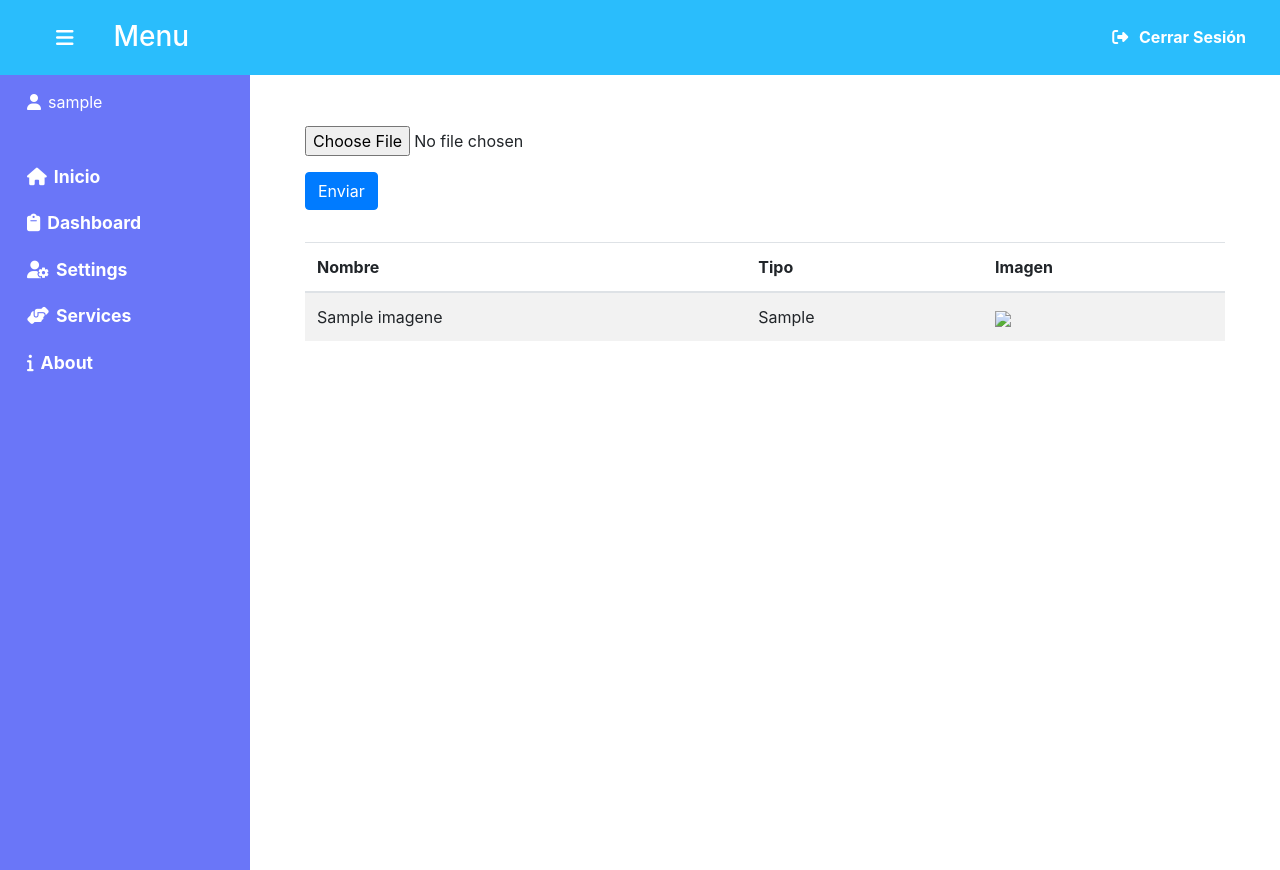
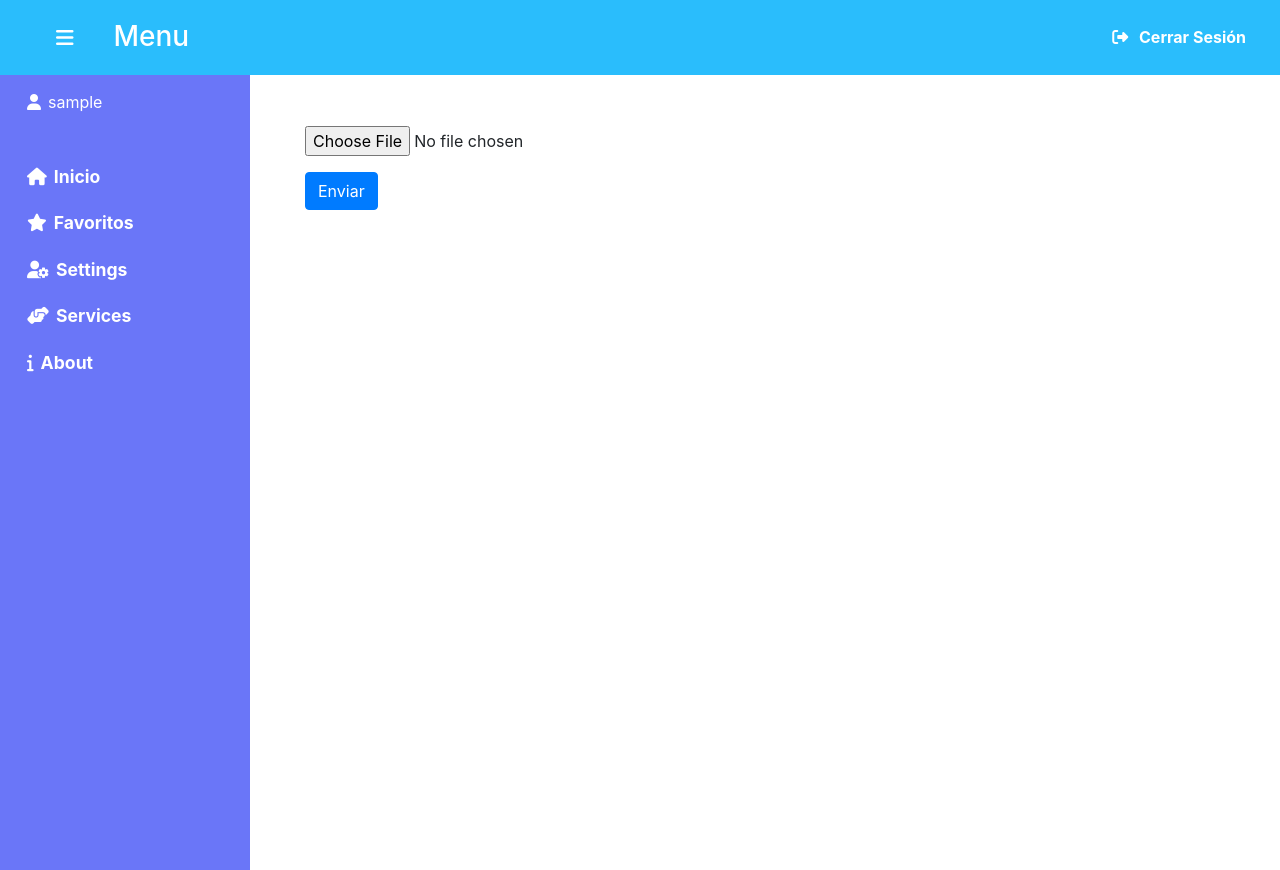
Before and after one commit to lcs1996/tfg-Luis, a PHP site: page /layouts/menuvertical.php in a window 1280 px wide. Run offline with PHP 8.4, Linux system fonts and the light colour scheme; the visitor is signed in with stand-in values (Sample User, id 1); tables that the repository leaves empty or names only in its code hold one stand-in row (values such as "Sample post"); some libraries are stand-ins or nearby versions.

Commit message:
Add files via upload

```diff
--- /dev/null
+++ b/contenido.php
@@ -0,0 +1,7 @@
+<?php
+
+include("ropa/images.php");
+
+include("ropa/leeimagen.php");
+
+?>
--- a/funciones/estilo.css
+++ b/funciones/estilo.css
@@ -209,3 +209,21 @@ body {
       display: none;
     }
   }
+
+  /* Galeria */
+
+.close {
+			font-size: 1.5rem;
+		}
+
+		.col-12 img {
+			opacity: 0.7;
+			cursor: pointer;
+			margin: 2rem;
+			width: 100%;
+		}
+
+		.col-12 img:hover {
+			opacity: 1;
+			box-shadow: 0 4px 8px 0 rgba(0, 0, 0, 0.2), 0 6px 20px 0 rgba(0, 0, 0, 0.19);
+		}
--- a/layouts/header.php
+++ b/layouts/header.php
@@ -10,7 +10,7 @@
                 <a class="nav-link" href="index.php">Inicio</a>
             </li>
             <li class="nav-item">
-                <a class="nav-link" href="//codeply.com">Codeply</a>
+                <a class="nav-link" href="//codeply.com"></a>
             </li>
             <li class="nav-item">
                 <a class="nav-link" href="#">Ayuda</a>
--- a/layouts/menuvertical.php
+++ b/layouts/menuvertical.php
@@ -55,7 +55,7 @@ $usuario = $_SESSION['username'];
           <a href="../index.php"><i class="fas fa-home"></i>Inicio</a>
         </li>
         <li>
-          <a href=""><i class="fas fa-clipboard"></i>Dashboard</a>
+          <a href=""><i class="fas fa-star"></i>Favoritos</a>
         </li>
         <li>
           <a href=""><i class="fas fa-user-cog"></i>Settings</a>
@@ -70,9 +70,9 @@ $usuario = $_SESSION['username'];
     </nav>
     <div id="content">
       <?php
-      include("../ropa/images.php");
 
-      include("../ropa/leeimagen.php");
+      include("../contenido.php");
+
       ?>
     </div>
   </div>
@@ -81,6 +81,7 @@ $usuario = $_SESSION['username'];
   <script src="https://cdn.jsdelivr.net/npm/popper.js@1.16.0/dist/umd/popper.min.js" integrity="sha384-Q6E9RHvbIyZFJoft+2mJbHaEWldlvI9IOYy5n3zV9zzTtmI3UksdQRVvoxMfooAo" crossorigin="anonymous"></script>
   <script src="https://stackpath.bootstrapcdn.com/bootstrap/4.4.1/js/bootstrap.min.js" integrity="sha384-wfSDF2E50Y2D1uUdj0O3uMBJnjuUD4Ih7YwaYd1iqfktj0Uod8GCExl3Og8ifwB6" crossorigin="anonymous"></script>
   <script src="../funciones/script.js"></script>
+
 </body>
 
 </html>
--- a/ropa/images.php
+++ b/ropa/images.php
@@ -16,6 +16,8 @@
         <div class="row">
             <div class="col-12">
                 <?php
+                session_start();
+                $usuario = $_SESSION['username'];
                 if (isset($_REQUEST['guardar'])) {
                     if (isset($_FILES['foto']['name'])) {
                         $tipoArchivo = $_FILES['foto']['type'];
@@ -24,9 +26,8 @@
                         $imagenSubida = fopen($_FILES['foto']['tmp_name'], 'r');
                         $binariosImagen = fread($imagenSubida, $tamanoArchivo);
                         $con = mysqli_connect("localhost", "root", "", "tfg");
-
                         $binariosImagen = mysqli_escape_string($con, $binariosImagen);
-                        $query = "INSERT INTO imagenes (nombre,imagen,tipo) values ('" . $nombreArchivo . "','" . $binariosImagen . "','" . $tipoArchivo . "')";
+                        $query = "INSERT INTO imagenes (email,nombre,categoria,imagen,tipo) values ('" . $nombreArchivo . "','" . $binariosImagen . "','" . $tipoArchivo . "')";
                         $res = mysqli_query($con, $query);
                         if ($res) {
                 ?>
--- a/ropa/leeimagen.php
+++ b/ropa/leeimagen.php
@@ -6,44 +6,45 @@
     <!-- Required meta tags -->
     <meta charset="utf-8">
     <meta name="viewport" content="width=device-width, initial-scale=1, shrink-to-fit=no">
-
+    <link rel="stylesheet" href="../funciones/estilo.css">
     <!-- Bootstrap CSS -->
     <link rel="stylesheet" href="https://stackpath.bootstrapcdn.com/bootstrap/4.3.1/css/bootstrap.min.css" integrity="sha384-ggOyR0iXCbMQv3Xipma34MD+dH/1fQ784/j6cY/iJTQUOhcWr7x9JvoRxT2MZw1T" crossorigin="anonymous">
 </head>
+<style>
 
+        .close {
+          font-size: 1.5rem;
+        }
+
+        .col-12 img {
+          opacity: 0.7;
+          cursor: pointer;
+          margin: 2rem;
+          width: 100%;
+        }
+
+        .col-12 img:hover {
+          opacity: 1;
+            box-shadow: 0 4px 8px 0 rgba(0, 0, 0, 0.2), 0 6px 20px 0 rgba(0, 0, 0, 0.19);
+        }
+            </style>
 <body>
-    <div class="container mt-3">
-        <div class="row">
-            <div class="col-12">
-                <table class="table table-striped">
-                    <thead class="thead-inverse">
-                        <tr>
-                            <th>Nombre</th>
-                            <th>Tipo</th>
-                            <th>Imagen</th>
-                        </tr>
-                    </thead>
-                    <tbody>
+    <div class="container">
+        <div class="row d-flex flex-wrap align-items-center" data-toggle="modal" data-target="#lightbox">
+
                 <?php
                 $con = mysqli_connect("localhost", "root", "", "tfg");
                 $query = "SELECT nombre,tipo,imagen FROM imagenes;";
                 $res = mysqli_query($con, $query);
                 while ($row = mysqli_fetch_assoc($res)) {
                 ?>
-                            <tr>
-                                <td><?php echo $row['nombre']; ?></td>
-                                <td><?php echo $row['tipo']; ?></td>
-                                <td>
-                                    <img width="100" src="data:<?php echo $row['tipo']; ?>;base64,<?php echo  base64_encode($row['imagen']); ?>">
-
-                                </td>
-                            </tr>
+                <div class="col-12 col-md-6 col-lg-3">
+                    <img src="data:<?php echo $row['tipo']; ?>;base64,<?php echo  base64_encode($row['imagen']); ?>" data-target="#indicators" data-slide-to="0" alt=""/>
+                    </div>
                 <?php
                 }
                 ?>
-                    </tbody>
-                </table>
-            </div>
+
         </div>
     </div>
     <!-- Optional JavaScript -->
```
Lines whose indentation alone changed are shown as unchanged.
